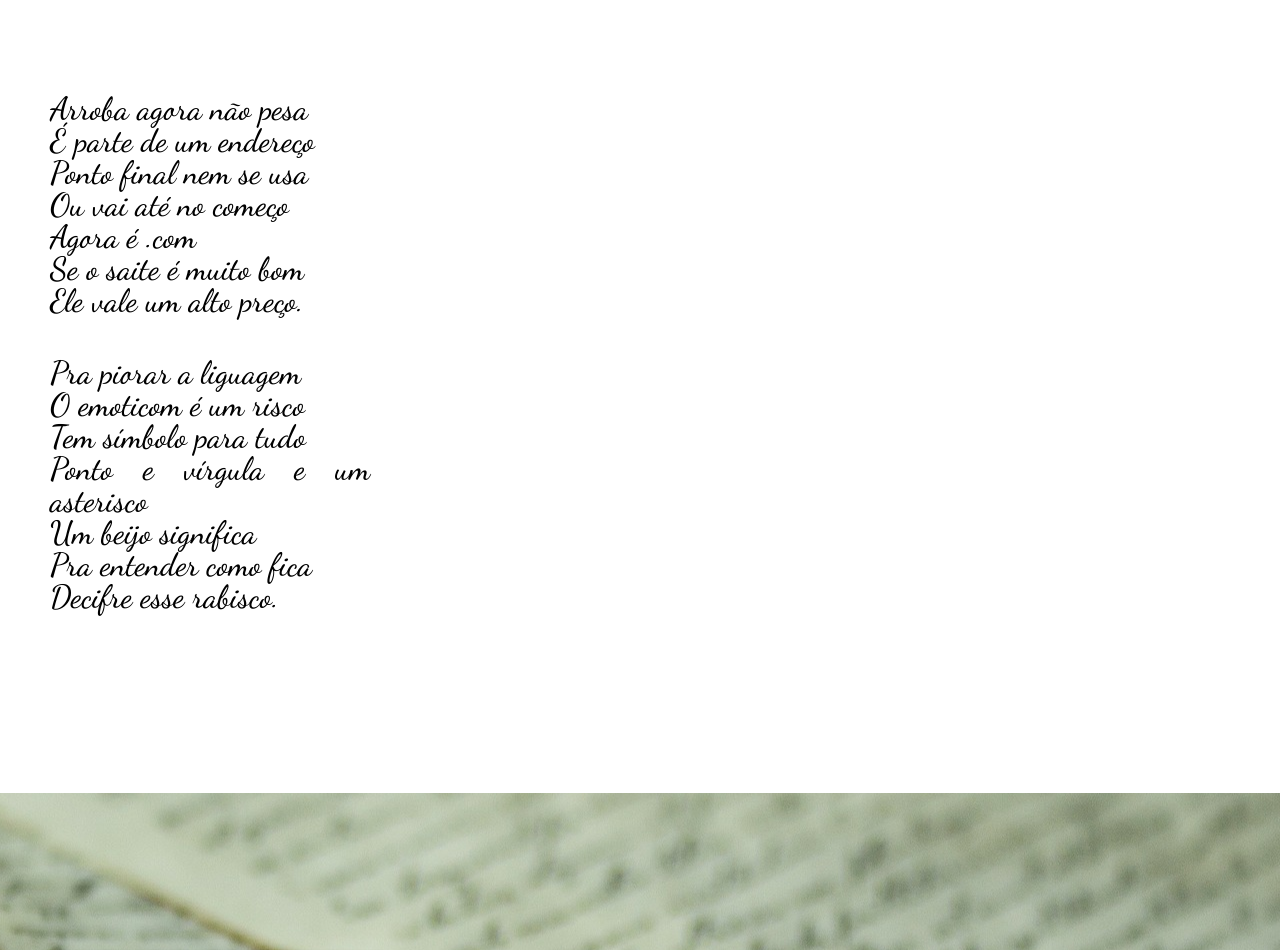
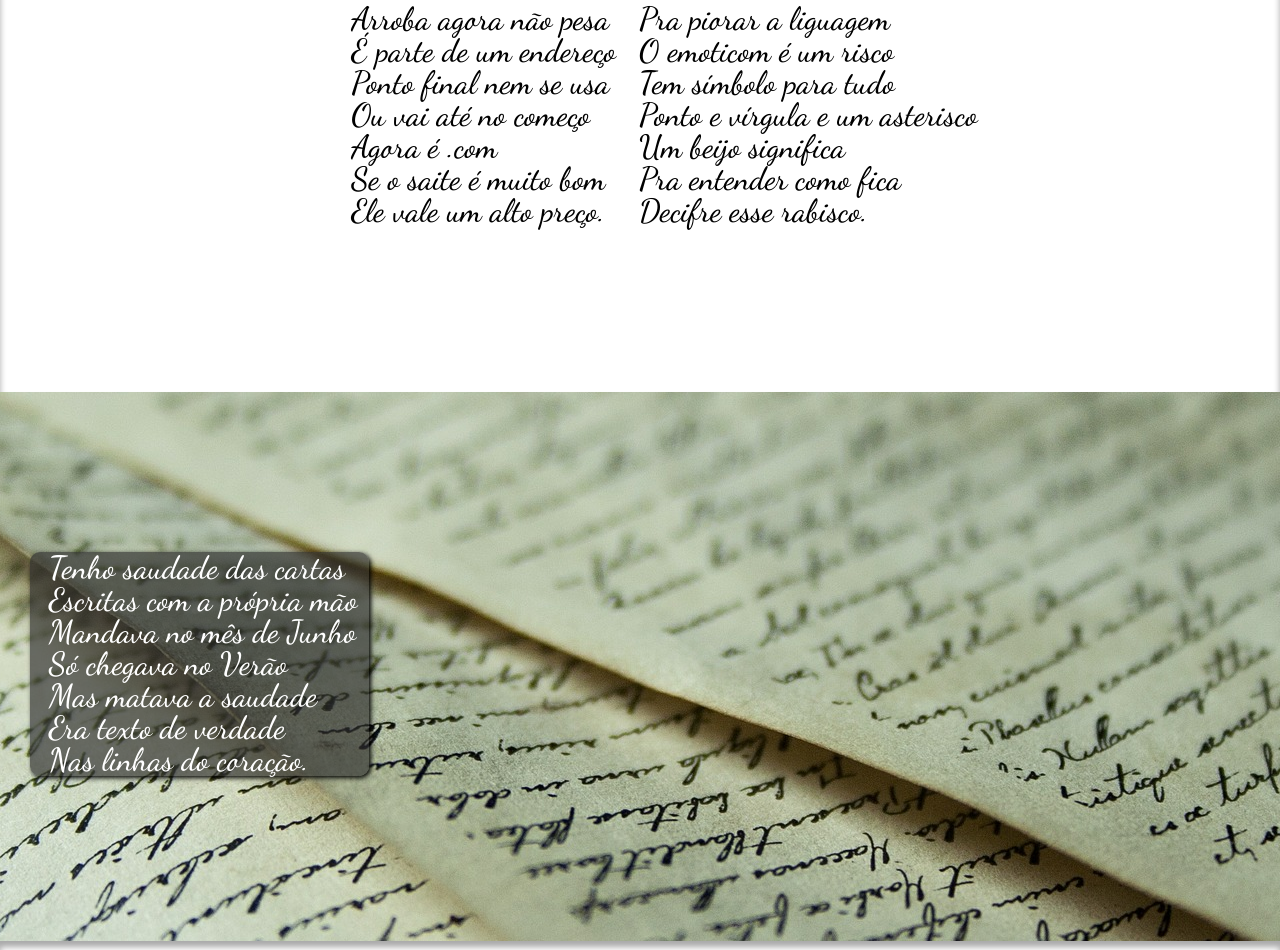
Before and after one commit to Espedito-tabajara/Site-Cordel, a plain HTML site: page index.html in a window 1280 px wide. Shown: the part 1471-2421 px from the top of the page. Drawn offline with Linux system fonts and the light colour scheme; a web font is replaced by a local one.

Commit message:
Atualização

```diff
--- a/estilo/style.css
+++ b/estilo/style.css
@@ -77,8 +77,8 @@ section p{
     font-family: var(--fontP);
     font-size: 2.5vw;
     text-align: justify;
-    width: 25vw;
-    padding: 20px;
+    display: inline-block;
+    padding-left: 1.5%;
 
 
 
@@ -87,6 +87,9 @@ section p{
 section.normal{
     background-color: white;
     color: black;
+    text-align: center;
+    box-shadow: inset 0px 6px 6px 0px rgba(0, 0, 0, 0.345);
+
 
 
 }
@@ -97,6 +100,8 @@ section.imagem1{
     background-image: url(/imagens/background001.jpg);
     background-position: 100vw;
     background-position: center;
+    text-align: justify;
+    background-attachment: fixed;
 
 
 }
@@ -107,6 +112,7 @@ section.imagem2{
     background-image: url(/imagens/background002.jpg);
     background-position: 100vw;
     background-position: center;
+    background-attachment: fixed;
 }
 
 section.imagem1 > p{
```
